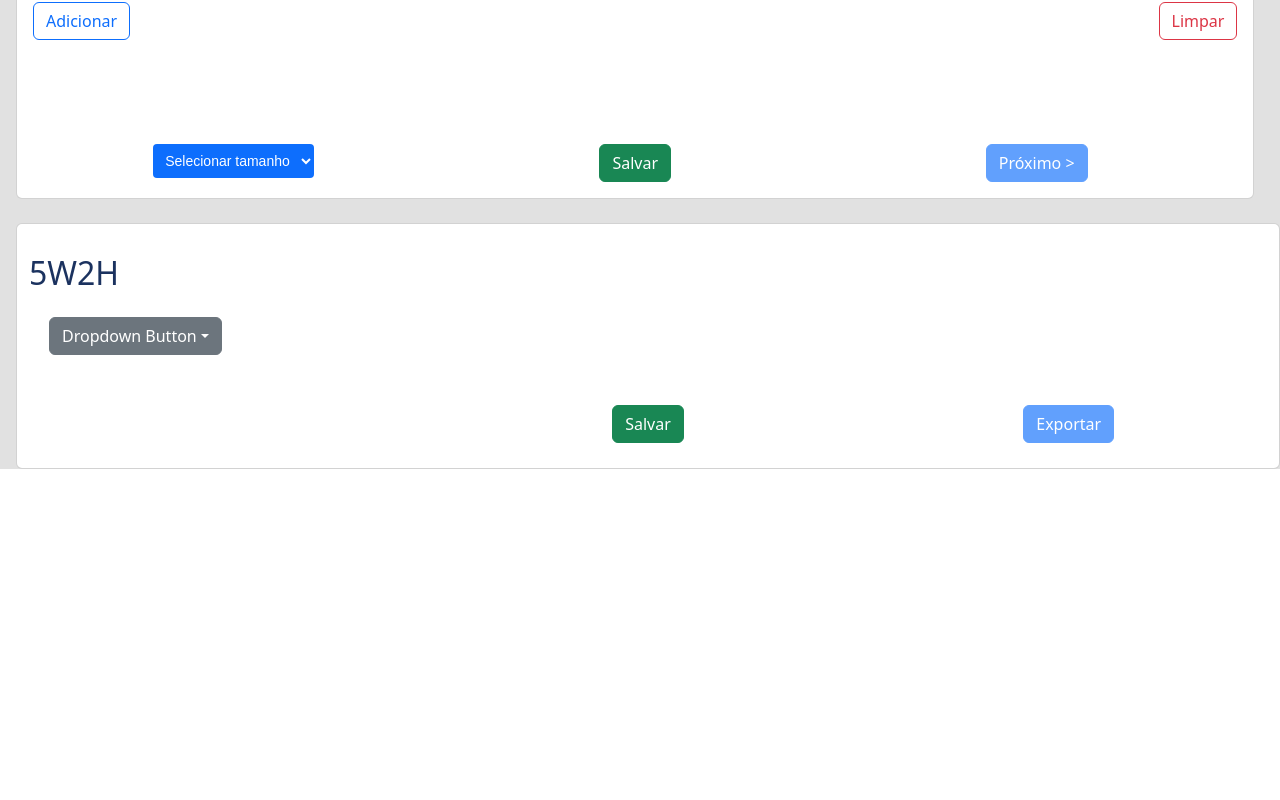
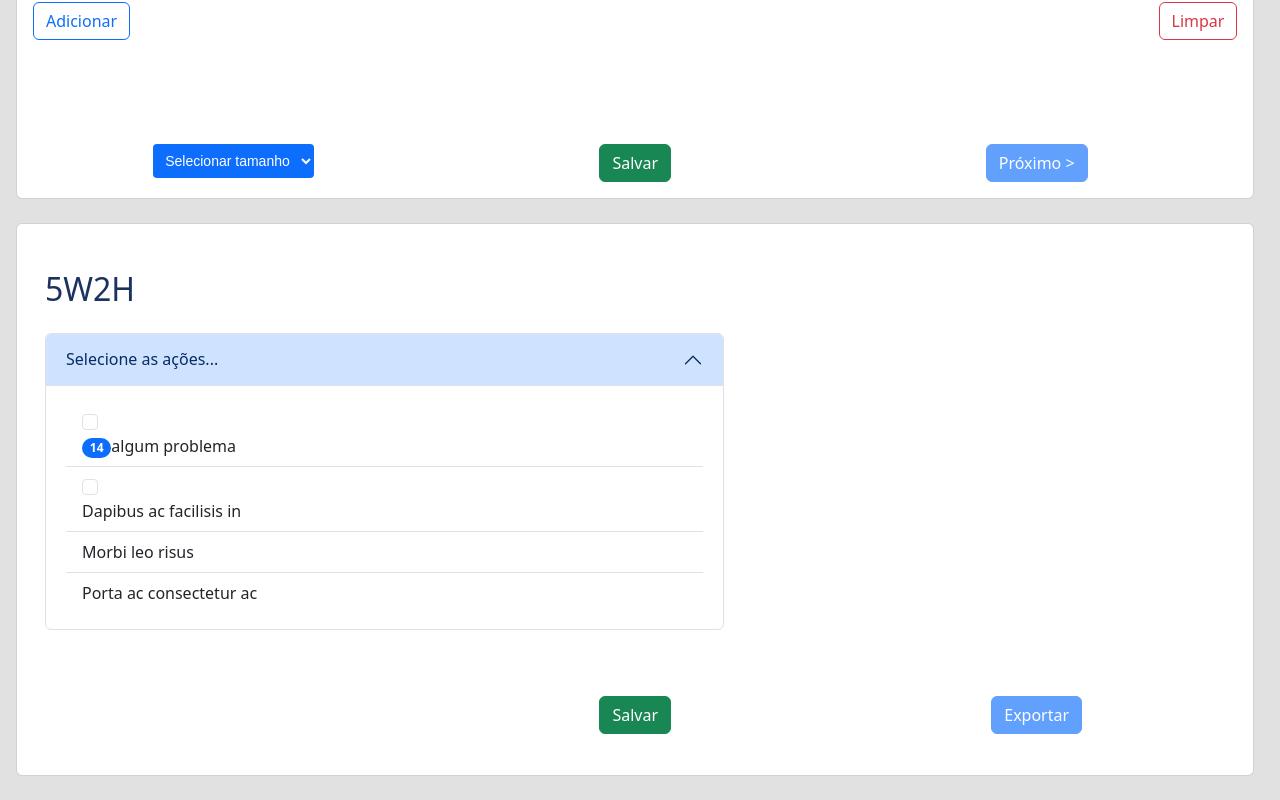
Before and after one commit to lcrossi/qtools, a React (Vite) app: page /tools in a window 1280 px wide. Shown: the part 1256-2056 px from the top of the page. Before the commit the page ends 1725 px from the top, so only its background shows below. Built offline with nearby package versions, Linux system fonts and the light colour scheme.

Commit message:
implementing accordion and table in 5w2h

```diff
--- a/src/components/5pqs/index.jsx
+++ b/src/components/5pqs/index.jsx
@@ -88,7 +88,7 @@ export default function Pqs() {
 
     return (
         <>
-        <Card>
+        <Card className={`p-3 mb-4`} style={{marginRight: '2vw'}}>
             <Container fluid style={{marginTop: 30}}>
                 <Row>
                     <Col>
--- /dev/null
+++ b/src/components/5w2h/5w2h.css
@@ -0,0 +1,3 @@
+.tableRows5w2h {
+    font-size: 5px;
+}
--- /dev/null
+++ b/src/components/5w2h/dropdown.jsx
@@ -0,0 +1,90 @@
+import { checkboxClasses } from '@mui/material'
+import React, { useEffect, useState } from 'react'
+import { Col, Accordion, ListGroup, Badge, Form } from 'react-bootstrap'
+
+export default function DropdownProblems({ selectsData, onChange = () => {} }){
+
+    function itemsDropDown() {
+        if (selectsData) {
+            let aux = selectsData.map((item, index) => {
+                const {name} = item
+                return (
+                    <option key={index} value={name}>{`#${index+1} - ${name}`}</option>
+                )
+            })
+
+            return aux
+        } else
+            return null
+    }
+
+    function accordinItems() {
+        if (selectsData) {
+            let aux = selectsData.map((item, index) => {
+                const {name} = item
+                return (
+                    <ListGroup.Item key={index} value={name} style={{display: 'flex', gap: 22, alignItems: 'center'}}>
+                        <Form.Check
+                            type={'checkbox'}
+                            id={`checkbox-${index+1}`}
+                            value={name}
+                        />
+                        <div>
+                            <Badge bg="warning" pill className='mb-1'>
+                                {` #${index+1} `}
+                            </Badge>
+                            <div className="ms-0 me-auto">
+                                {`${name}`}
+                            </div>
+                        </div>
+                    </ListGroup.Item>
+                )
+            })
+
+            return aux
+        } else
+            return null
+    }
+
+
+    return(
+        <Col className='mb-3' xs={7} onChange={onChange}>
+            {/* <select style={{maxWidth: 200}}>
+                <option value={""} id="dropdown-basic" disabled={dropdownDisabled}>
+                    Selecione...
+                </option>
+                <option key={'slaaa'} value={'sla ksfghfas isdufa aisydfgyasgfya'}>{`#${1} - ${'sla ksfghfas isdufa aisydfgyasgfya'}`}</option>
+                <option key={'slaaa2'} value={'naos '}>{`#${2} - ${'naos '}`}</option>
+                <option key={'slaaa3'} value={'eueu'}>{`#${3} - ${'eueu'}`}</option>
+                {itemsDropDown()}
+            </select> */}
+            <Accordion defaultActiveKey="0">
+                <Accordion.Item eventKey="0">
+                    <Accordion.Header>Selecione as ações...</Accordion.Header>
+                    <Accordion.Body>
+                    <ListGroup variant="flush">
+                        <ListGroup.Item>
+                        <Form.Check
+                            type={'checkbox'}
+                            id={`checkbox-${22}`}
+                            value={"algum problema"}
+                        />
+                            <Badge bg="primary" pill>
+                            14
+                            </Badge>algum problema</ListGroup.Item>
+                        <ListGroup.Item>
+                        <Form.Check
+                            type={'checkbox'}
+                            id={`checkbox-${66}`}
+                            value={"Dapibus ac facilisis in"}
+                        />Dapibus ac facilisis in</ListGroup.Item>
+                        <ListGroup.Item>Morbi leo risus</ListGroup.Item>
+                        <ListGroup.Item>Porta ac consectetur ac</ListGroup.Item>
+                        {accordinItems()}
+                    </ListGroup>
+                    </Accordion.Body>
+                </Accordion.Item>
+            </Accordion>
+        </Col>
+    )
+}
--- a/src/components/5w2h/index.jsx
+++ b/src/components/5w2h/index.jsx
@@ -1,11 +1,18 @@
 import React from 'react'
 import { useState, useEffect, useContext } from "react"
 import { ToolsContext } from '../../context/toolsContext';
-import { Row, Col, Container, Card, Button, Dropdown } from 'react-bootstrap'
+import DropdownProblems from './dropdown';
+import ProbsTable from './table';
+import { Row, Col, Container, Card, Button, Dropdown, Accordion } from 'react-bootstrap'
 
 export default function Tool5w2h() {
     const [ notReadyToExport, setNotReadyToExport ] = useState(true)
     const [ selectsData, setSelectsData ] = useState([])
+    const [ tableData, setTableData ] = useState([])
+    const [ dropdownDisabled, setDropdownDisabled ] = useState(false)
+    const [ showHideTable, setShowHideTable ] = useState('hide')
+    const [ showHideAcc, setShowHideAcc ] = useState('show')
+    const [ saveEditBtn, setSaveEditBtn ] = useState('Salvar')
     const {
         stage, setStage,
         contextIshikawaData, setContextIshikawaData,
@@ -26,22 +33,61 @@ export default function Tool5w2h() {
         }
     },[contextGUTData])
 
-    function itemsDropDown() {
-        if (selectsData) {
-            let aux = selectsData.map((item, index) => {
-                return (
-                    <Dropdown.Item>{`#${index+1} - ${item.name}`}</Dropdown.Item>
-                )
-            })
+    function handleInputChange(e) {
+        console.log('handling')
+        console.log(e.target.checked)
+        let checked = e.target.checked
+        let value = e.target.value
+        if (checked) {
+            let aux = tableData
+            aux.push(value)
+            setTableData(aux)
+            console.log(aux)
+        } else {
+            let aux = tableData
+            let index = aux.indexOf(value)
+            aux.splice(index, 1)
+            setTableData(aux)
+            console.log(aux)
+        }
 
-            return aux
-        } else
-            return null
+        /*         setDropdownDisabled(true)
+        if (e.target.value) {
+            if (tableData){
+                console.log('handled tdata', tableData)
+                if(tableData.indexOf(e.target.value) < 0){
+                    let aux = tableData
+                    aux.push(e.target.value)
+                    setTableData(aux)
+                }
+            } else {
+                console.log('else')
+                setTableData(e.target.value)
+            }
+        } else console.log('selecao invalida') */
+    }
+
+    function handleTableChange(e) {
+        e.preventDefault()
+    }
+
+    function handleSalvar() {
+        if(saveEditBtn == 'Salvar') {
+            setNotReadyToExport(false)
+            setShowHideAcc('hide')
+            setShowHideTable('show')
+            setSaveEditBtn('Editar')
+        } else {
+            setNotReadyToExport(true)
+            setShowHideTable('hide')
+            setShowHideAcc('show')
+            setSaveEditBtn('Salvar')
+        }
     }
 
     return (
         <>
-        <Card>
+        <Card className={`p-3 mb-4`} style={{marginRight: '2vw'}}>
             <Container fluid style={{marginTop: 30, marginBottom: 25}}>
                 <Row>
                     <Col>
@@ -50,24 +96,20 @@ export default function Tool5w2h() {
                         </div>
                     </Col>
                 </Row>
-                <Row className='ms-2 mb-3' style={{marginTop: 20}}>
-                    <Dropdown>
-                    <Dropdown.Toggle variant="secondary" id="dropdown-basic">
-                        Dropdown Button
-                    </Dropdown.Toggle>
-                    <Dropdown.Menu>
-                        {itemsDropDown()}
-                    </Dropdown.Menu>
-                    </Dropdown>
+                <Row className={showHideAcc} style={{marginTop: 20}}>
+                    <DropdownProblems onChange={handleInputChange} selectsData={selectsData}/>
+                </Row>
+                <Row className={showHideTable} style={{textAlign: 'center', marginTop: 50}}>
+                    <ProbsTable tableData={tableData} onChange={handleTableChange}/>
                 </Row>
                 <Row style={{textAlign: 'center', marginTop: 50}}>
                     <Col></Col>
                     <Col>
                         <Button
-                            onClick={() => {setNotReadyToExport(false)}}
+                            onClick={handleSalvar}
                             variant='success'
                             className='fluid ms-auto'>
-                            { 'Salvar' }
+                            { saveEditBtn }
                         </Button>
                     </Col>
                     <Col>
--- /dev/null
+++ b/src/components/5w2h/table.jsx
@@ -0,0 +1,83 @@
+import React, { useEffect } from 'react'
+import { Table, InputGroup, Form } from 'react-bootstrap'
+
+export default function ProbsTable({tableData, onChange = () => {}}){
+    useEffect(() => {rows(); console.log(tableData)},[tableData])
+
+    function rows() {
+        if (tableData) {
+            let rows = tableData.map((row, index) => {
+                return (
+                    <tr key={index}>
+                    <td>{row}</td>
+                    <td>
+                        <InputGroup>
+                            <Form.Control as="textarea"
+                            />
+                        </InputGroup>
+                    </td>
+                    <td>
+                        <InputGroup >
+                            <Form.Control as="textarea"
+                            />
+                        </InputGroup>
+                    </td>
+                    <td>
+                        <InputGroup>
+                            <Form.Control as="textarea"
+                            />
+                        </InputGroup>
+                    </td>
+                    <td>
+                        <InputGroup>
+                            <Form.Control as="textarea"
+                            />
+                        </InputGroup>
+                    </td>
+                    <td>
+                        <InputGroup>
+                            <Form.Control as="textarea"
+                            />
+                        </InputGroup>
+                    </td>
+                    <td>
+                        <InputGroup>
+                            <Form.Control as="textarea"
+                            />
+                        </InputGroup>
+                    </td>
+                    <td>
+                        <InputGroup>
+                            <InputGroup.Text>R$</InputGroup.Text>
+                            <Form.Control type='number'
+                            />
+                        </InputGroup>
+                    </td>
+                </tr>
+                )
+            })
+            console.log(tableData)
+            return rows
+        }
+    }
+
+    return(
+        <Table striped bordered hover variant="light">
+            <thead>
+                <tr>
+                    <th>Ações</th>
+                    <th>O quê?</th>
+                    <th>Quem?</th>
+                    <th>Onde?</th>
+                    <th>Quando?</th>
+                    <th>Por quê?</th>
+                    <th>Como?</th>
+                    <th>Quanto?</th>
+                </tr>
+            </thead>
+            <tbody>
+                {rows()}
+            </tbody>
+        </Table>
+    )
+}
--- a/src/components/GUT/index.jsx
+++ b/src/components/GUT/index.jsx
@@ -202,7 +202,7 @@ export default function Gut() {
 
     return (
         <>
-        <Card>
+        <Card className={`p-3 mb-4`} style={{marginRight: '2vw'}}>
             <Container fluid style={{marginTop: 30, marginBottom: 25}}>
                 <Row>
                     <Col>
```
